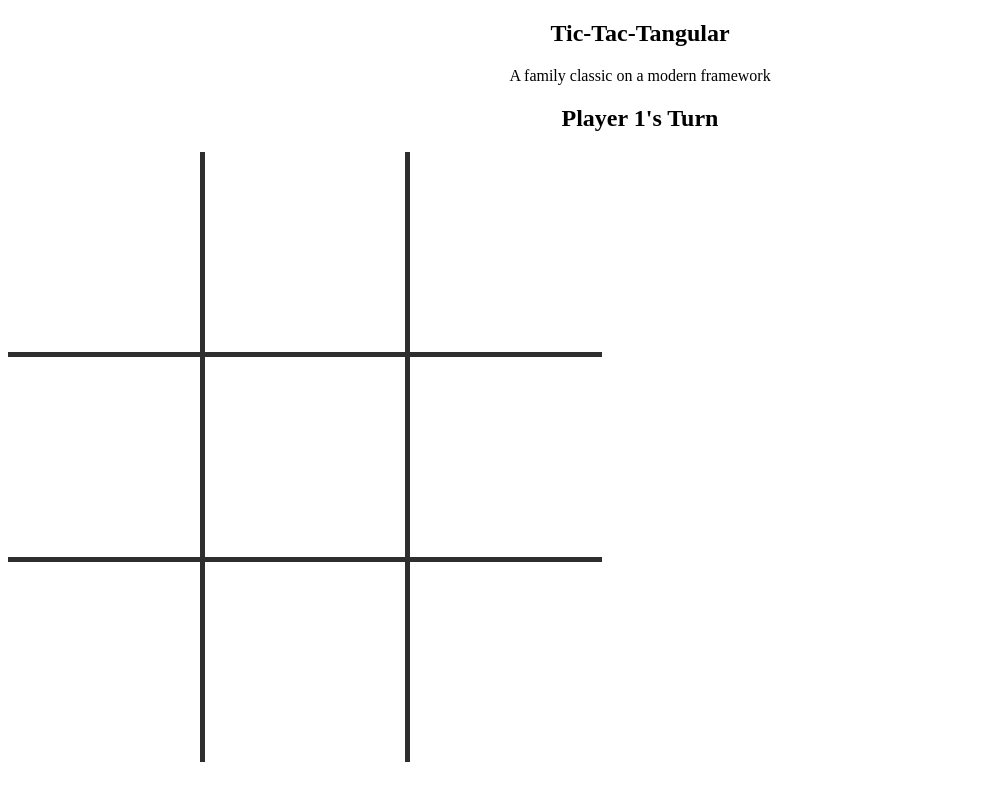
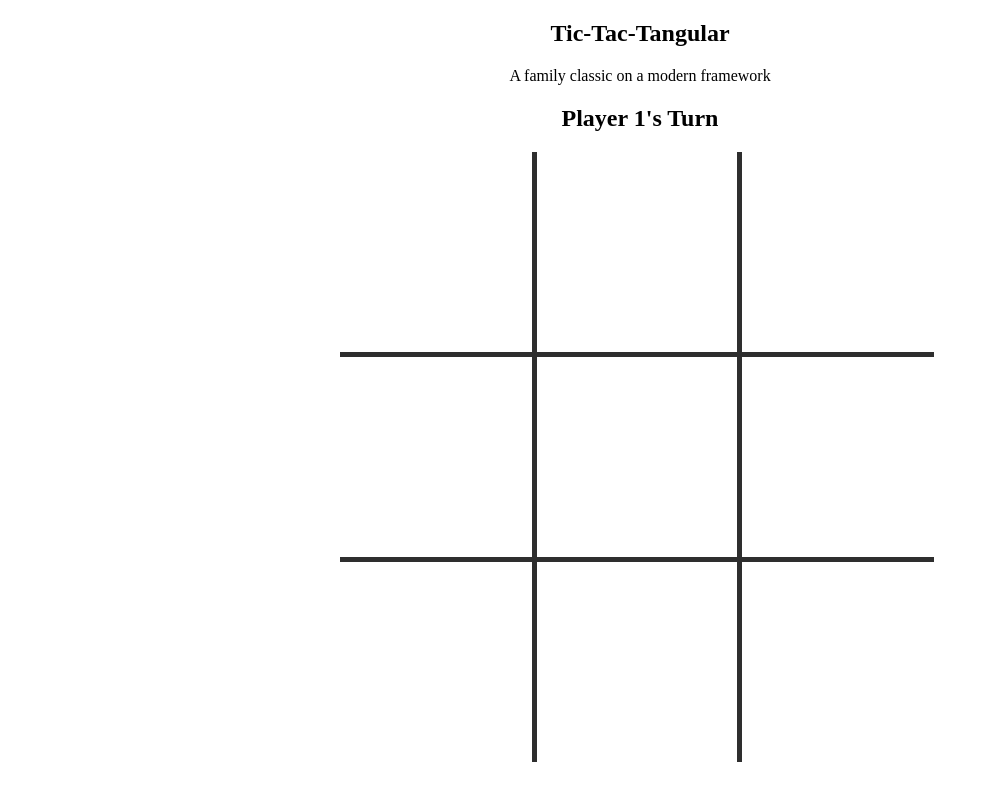
Before and after one commit to devmarantz/Tic-Tac-Tangular, an Angular app: page / in a window 1280 px wide. Shown: the whole page, without its empty margins (0-989 px from the left). Built offline with nearby package versions, Linux system fonts and the light colour scheme.

Commit message:
Recenter game board

```diff
--- a/src/app/game-board/game-board.component.scss
+++ b/src/app/game-board/game-board.component.scss
@@ -2,16 +2,10 @@ h2{
   text-align: center;
 }
 
-.game{
-  position: absolute;
+.board{
   width: 600px;
   height: 600px;
   margin: auto;
-}
-
-.board{
-  width: 100%;
-  height: 100%;
 }
 
 .square {
```
